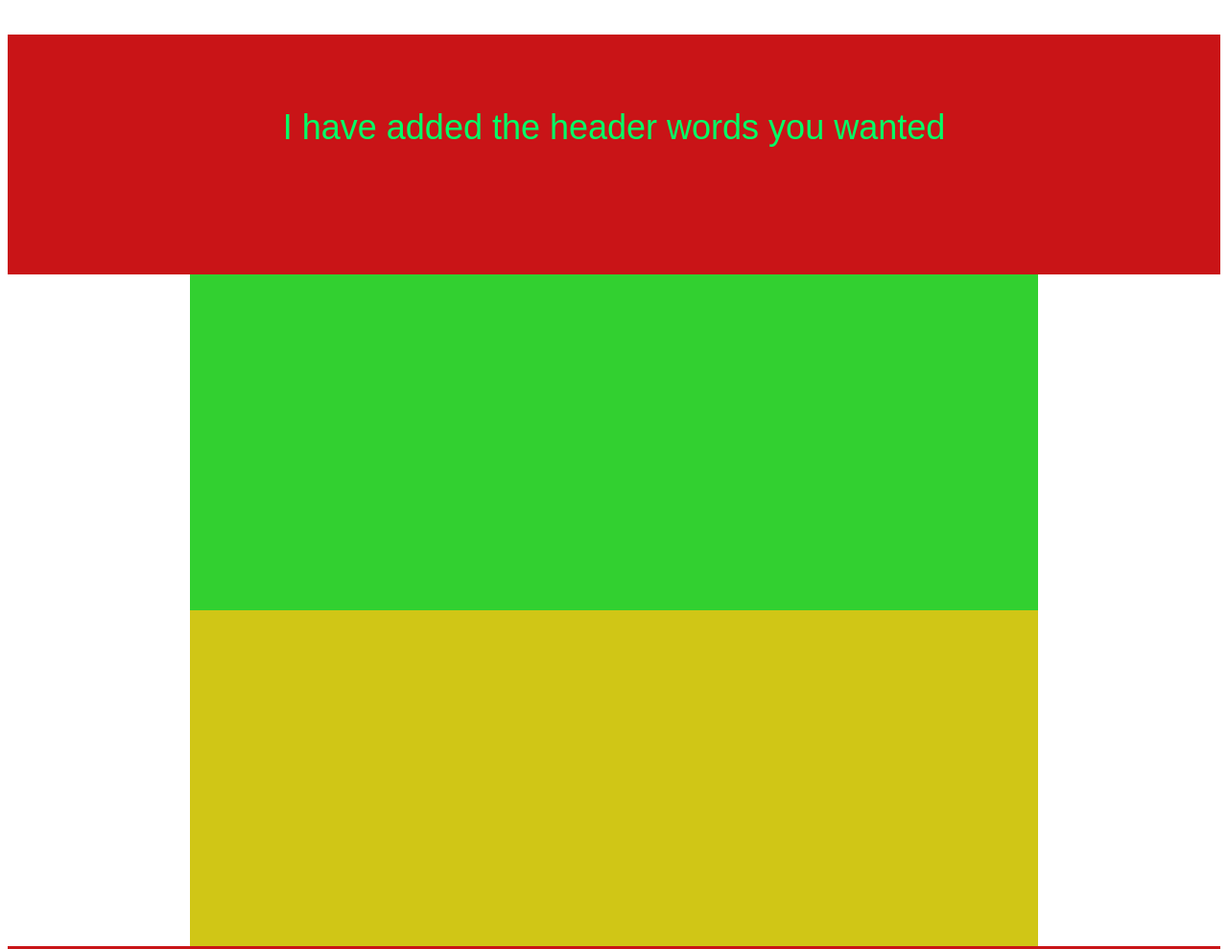
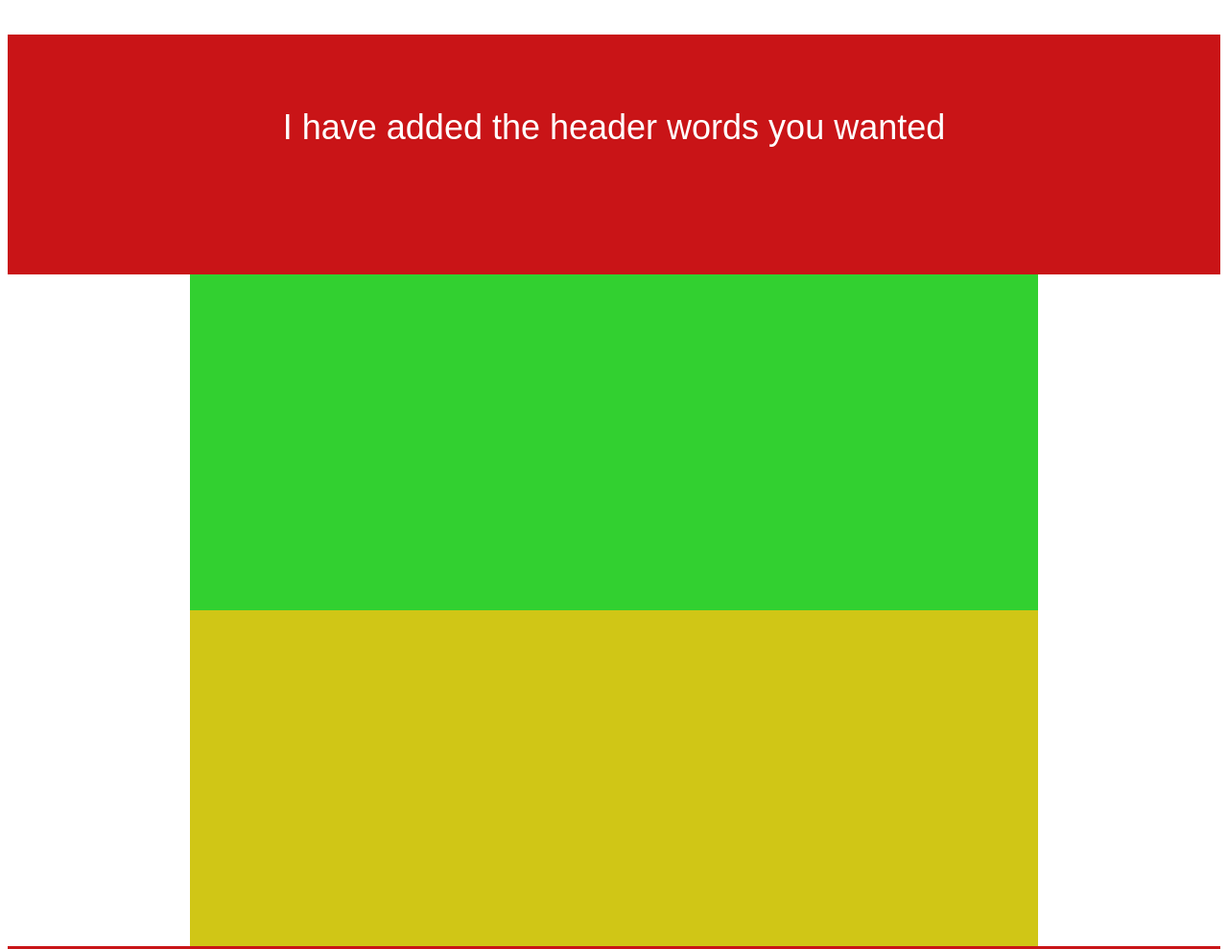
Before and after one commit to Yiaggi/new-website, a plain HTML site: page index.html in a window 1280 px wide. Shown: the top 989 px of the page at 96% size. Drawn offline with Linux system fonts and the light colour scheme.

Commit message:
reverting back

```diff
--- a/global.css
+++ b/global.css
@@ -37,7 +37,7 @@ background-color: #C91417;
 #pee-styles
 {
 	font-family:Arial, Helvetica, sans-serif;
-	color: #0F6;
+	color: #FFF;
 	text-align: center;
 	padding: 6% 0% 0% 0%;
 	font-size: 36px;
```
